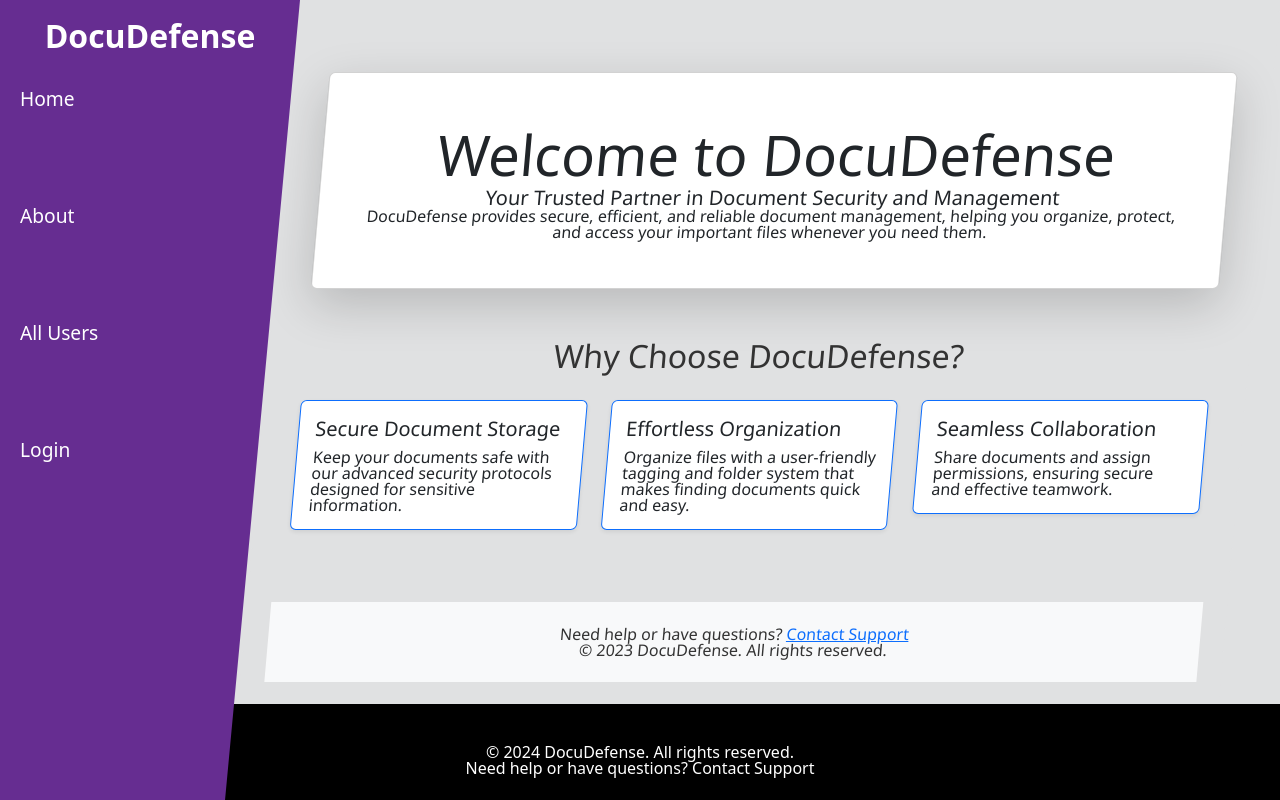
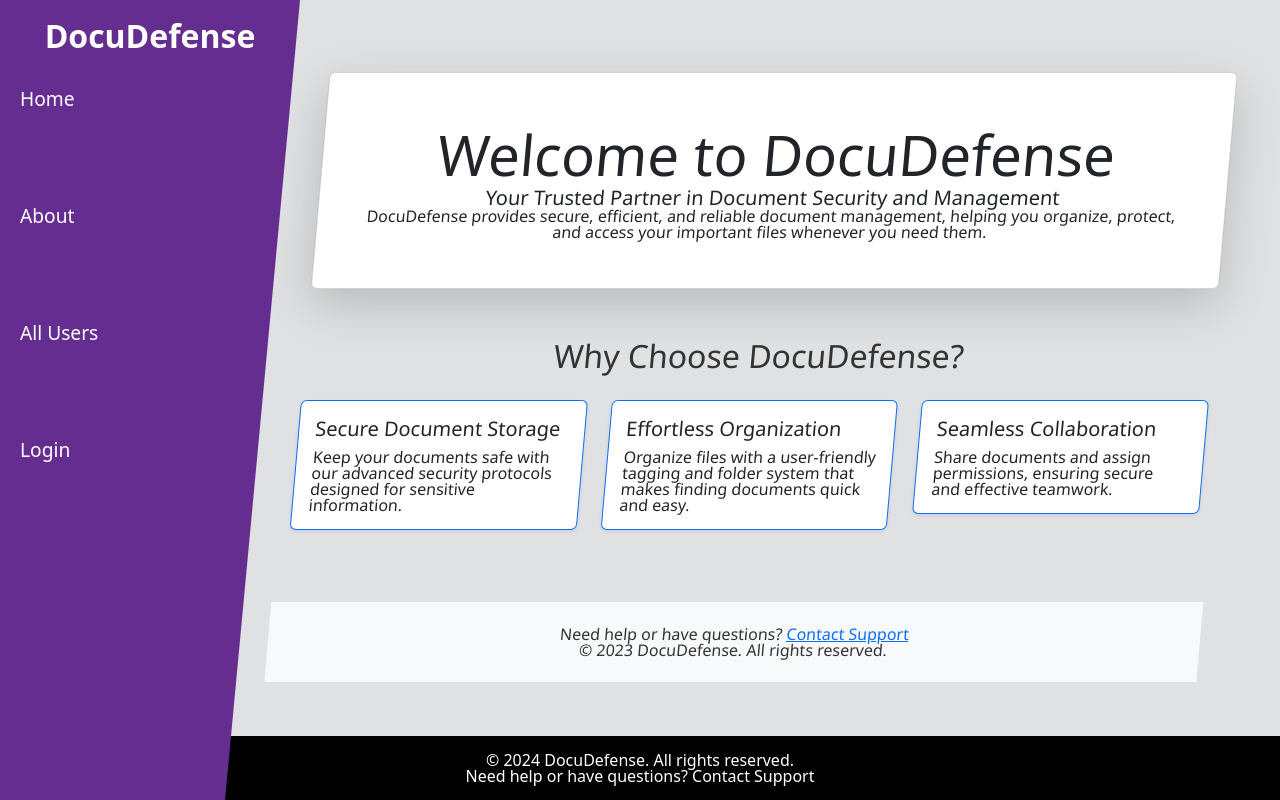
Before and after one commit to Terafora/DocuDefence, a React (Create React App) app in the folder frontend/: page / in a window 1280 px wide. Built offline with nearby package versions, Linux system fonts and the light colour scheme; no server answers; the HTML template or start-up script is replaced by a standard one.

Commit message:
Update footer stylings

```diff
--- a/frontend/src/components/Footer.jsx
+++ b/frontend/src/components/Footer.jsx
@@ -4,7 +4,7 @@ import '../styles/footer.scss';
 
 function Footer() {
     return (
-        <footer className="custom-footer py-4">
+        <footer className="custom-footer">
             <div className="container text-center text-md-start">
                 <div className="row footer-cust">
                 {/* Copyright and Additional Links */}
--- a/frontend/src/styles/footer.scss
+++ b/frontend/src/styles/footer.scss
@@ -3,6 +3,12 @@ $footer-bg-color: #000;
 $footer-text-color: #ffffff;
 $footer-link-color: lighten($footer-text-color, 20%);
 $footer-link-hover-color: lighten($footer-link-color, 40%);
+
+footer {
+  max-height: 15rem;
+  padding-bottom: 1rem;
+  overflow: hidden;
+}
 
 // Footer container styling
 .custom-footer {
@@ -26,8 +32,4 @@ $footer-link-hover-color: lighten($footer-link-color, 40%);
       text-decoration: underline;
     }
   }
-
-  .text-uppercase {
-    font-weight: bold;
-  }
 }
```
